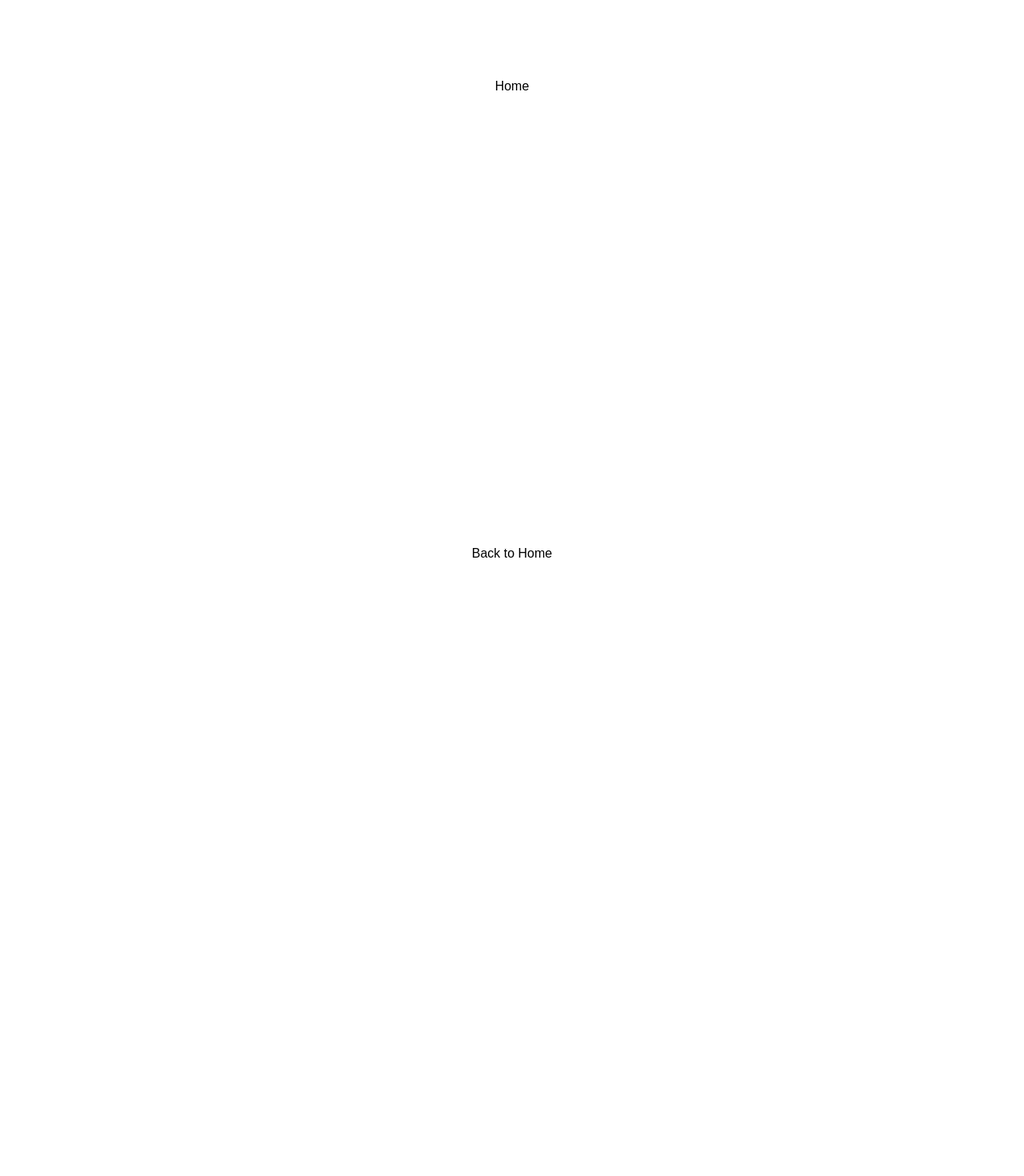
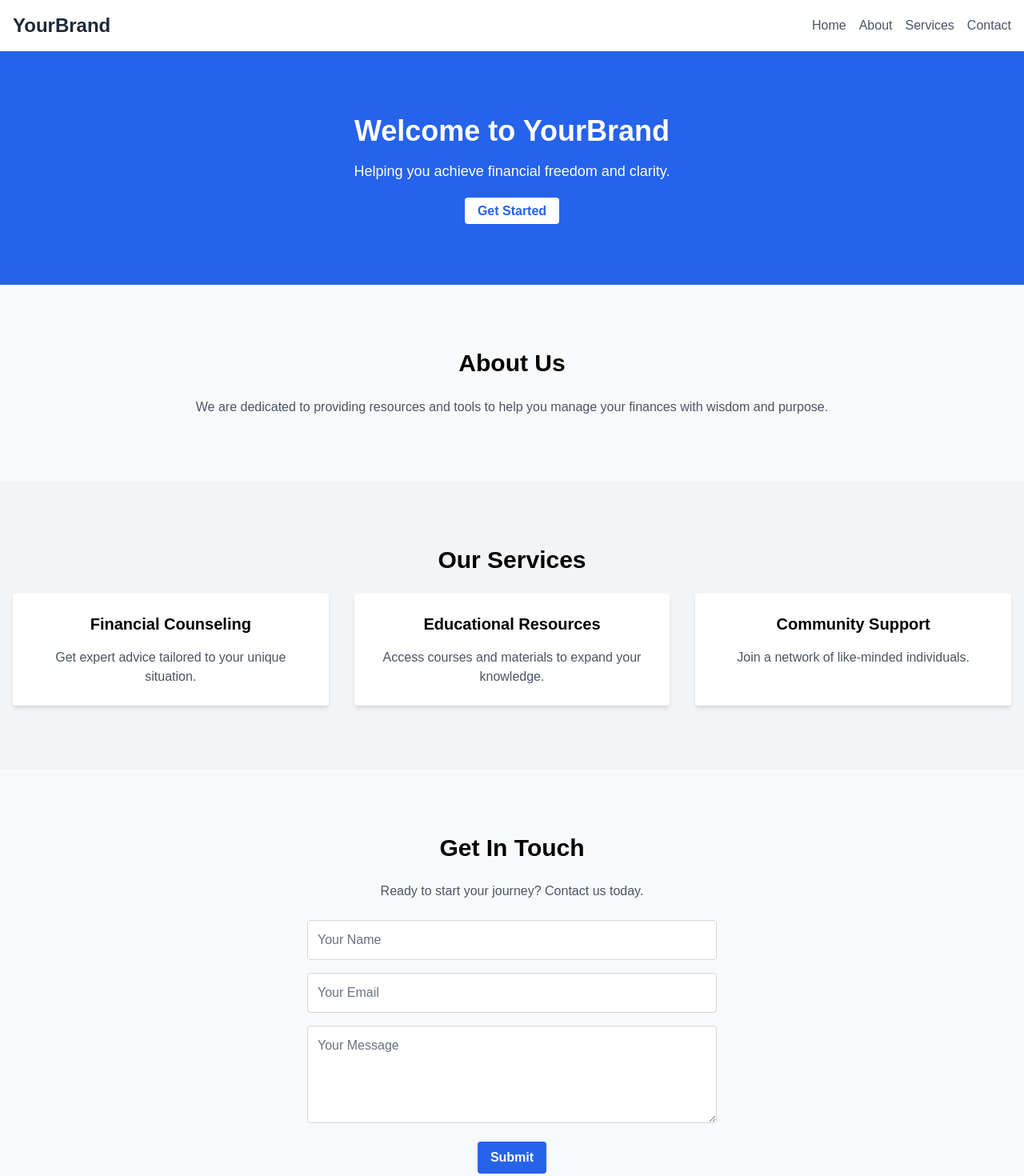
Before and after one commit to vic1157/30mmmfrontend, a Next.js app: page /Landing in a window 1280 px wide. Shown: the top 1470 px of the page at 80% size. Before the commit the page ends 800 px from the top, so only its background shows below. Built offline with nearby package versions, Linux system fonts and the light colour scheme; a web font is replaced by a local one.

Commit message:
adding landing page template

```diff
--- a/app/Landing/page.js
+++ b/app/Landing/page.js
@@ -1,12 +1,132 @@
-import React from "react";
-import Link from "next/link";
-import BackLink from "@/components/common/BackLink";
+import Head from "next/head";
+import Image from "next/image";
 
-export default function Home() {
+export default function LandingPage() {
   return (
-    <div className="flex flex-col items-center justify-between min-h-screen p-24">
-      Home
-      <BackLink />
+    <div className="min-h-screen bg-gray-50">
+      <Head>
+        <title>30 Mighty Men Ministries</title>
+        <meta
+          name="description"
+          content="A landing page for 30 Mighty Men Ministries"
+        />
+        <link rel="icon" href="/favicon.ico" />
+      </Head>
+
+      {/* Navbar */}
+      <header className="bg-white shadow">
+        <div className="container flex items-center justify-between px-4 py-4 mx-auto">
+          <div className="text-2xl font-bold text-gray-800">YourBrand</div>
+          <nav className="flex space-x-4">
+            <a href="#" className="text-gray-600 hover:text-blue-600">
+              Home
+            </a>
+            <a href="#about" className="text-gray-600 hover:text-blue-600">
+              About
+            </a>
+            <a href="#services" className="text-gray-600 hover:text-blue-600">
+              Services
+            </a>
+            <a href="#contact" className="text-gray-600 hover:text-blue-600">
+              Contact
+            </a>
+          </nav>
+        </div>
+      </header>
+
+      {/* Hero Section */}
+      <section className="py-20 text-white bg-blue-600">
+        <div className="container px-4 mx-auto text-center">
+          <h1 className="mb-4 text-4xl font-bold">Welcome to YourBrand</h1>
+          <p className="mb-6 text-lg">
+            Helping you achieve financial freedom and clarity.
+          </p>
+          <a
+            href="#contact"
+            className="px-4 py-2 font-bold text-blue-600 bg-white rounded hover:bg-gray-200"
+          >
+            Get Started
+          </a>
+        </div>
+      </section>
+
+      {/* About Section */}
+      <section id="about" className="py-20">
+        <div className="container px-4 mx-auto text-center">
+          <h2 className="mb-6 text-3xl font-bold">About Us</h2>
+          <p className="leading-relaxed text-gray-600">
+            We are dedicated to providing resources and tools to help you manage
+            your finances with wisdom and purpose.
+          </p>
+        </div>
+      </section>
+
+      {/* Services Section */}
+      <section id="services" className="py-20 bg-gray-100">
+        <div className="container px-4 mx-auto">
+          <h2 className="mb-6 text-3xl font-bold text-center">Our Services</h2>
+          <div className="grid grid-cols-1 gap-8 md:grid-cols-3">
+            <div className="p-6 text-center bg-white rounded shadow-md">
+              <h3 className="mb-4 text-xl font-bold">Financial Counseling</h3>
+              <p className="text-gray-600">
+                Get expert advice tailored to your unique situation.
+              </p>
+            </div>
+            <div className="p-6 text-center bg-white rounded shadow-md">
+              <h3 className="mb-4 text-xl font-bold">Educational Resources</h3>
+              <p className="text-gray-600">
+                Access courses and materials to expand your knowledge.
+              </p>
+            </div>
+            <div className="p-6 text-center bg-white rounded shadow-md">
+              <h3 className="mb-4 text-xl font-bold">Community Support</h3>
+              <p className="text-gray-600">
+                Join a network of like-minded individuals.
+              </p>
+            </div>
+          </div>
+        </div>
+      </section>
+
+      {/* Contact Section */}
+      <section id="contact" className="py-20">
+        <div className="container px-4 mx-auto text-center">
+          <h2 className="mb-6 text-3xl font-bold">Get In Touch</h2>
+          <p className="mb-6 text-gray-600">
+            Ready to start your journey? Contact us today.
+          </p>
+          <form className="max-w-lg mx-auto space-y-4">
+            <input
+              type="text"
+              placeholder="Your Name"
+              className="w-full p-3 border border-gray-300 rounded"
+            />
+            <input
+              type="email"
+              placeholder="Your Email"
+              className="w-full p-3 border border-gray-300 rounded"
+            />
+            <textarea
+              placeholder="Your Message"
+              className="w-full p-3 border border-gray-300 rounded"
+              rows="4"
+            ></textarea>
+            <button
+              type="submit"
+              className="px-4 py-2 font-bold text-white bg-blue-600 rounded hover:bg-blue-700"
+            >
+              Submit
+            </button>
+          </form>
+        </div>
+      </section>
+
+      {/* Footer */}
+      <footer className="py-6 text-white bg-gray-800">
+        <div className="container px-4 mx-auto text-center">
+          <p>&copy; 2024 YourBrand. All rights reserved.</p>
+        </div>
+      </footer>
     </div>
   );
 }
--- a/app/page.js
+++ b/app/page.js
@@ -27,6 +27,10 @@ export default function SignIn() {
       <Link href="/Terms" className="text-center">
         Terms of Service
       </Link>
+      <Link href="/Landing" className="text-center">
+        Landing Page
+      </Link>
+
       <div>Loading Page</div>
       <div>Error Page</div>
     </main>
```
